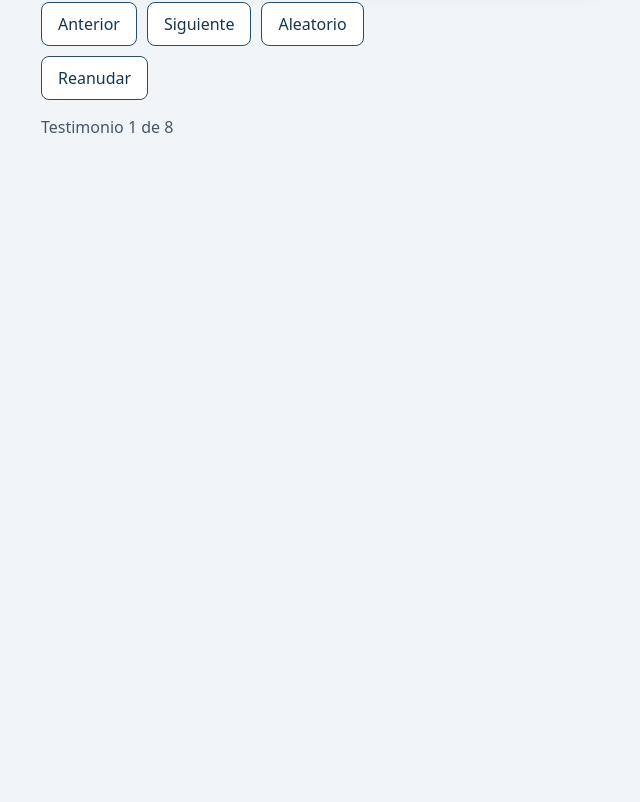
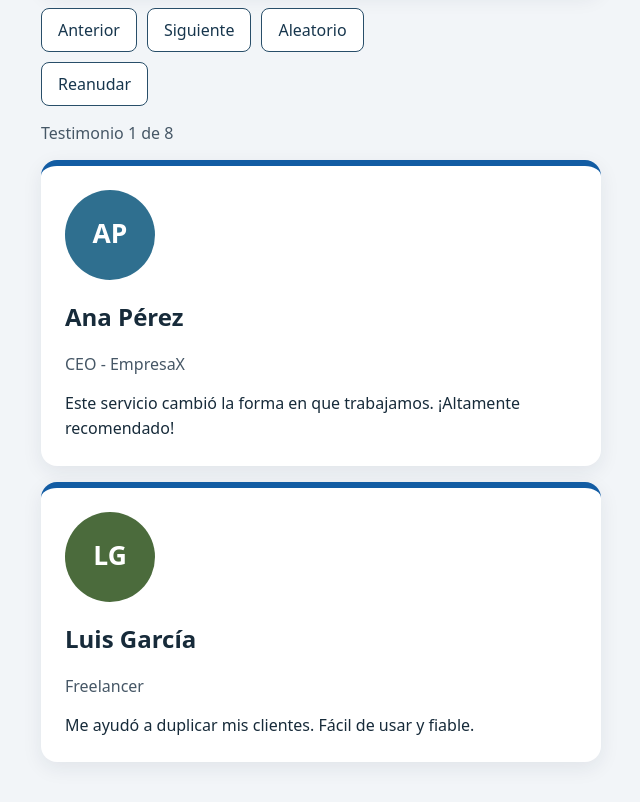
Before and after one commit to AndresHerreraOettinghaus/react-testimonios, a React (Vite) app: page / in a window 1280 px wide. Shown: the part 424-1226 px from the top of the page, without its empty margins (319-959 px from the left). Before the commit the page ends 800 px from the top, so only its background shows below. Built offline with nearby package versions, Linux system fonts and the light colour scheme.

Commit message:
Experimento: misma tarjeta en dos lugares
Una sola regla nueva en .testimonial-card (border-top) se aplica a
las tres tarjetas. Rama temporal; main conserva la navegación.

```diff
--- a/src/App.jsx
+++ b/src/App.jsx
@@ -64,6 +64,10 @@ export default function App() {
       <p className="counter">
         Testimonio {posicion + 1} de {total}
       </p>
+      <section aria-label="Ejemplos de testimonios">
+        <Testimonial item={testimonios[0]} />
+        <Testimonial item={testimonios[1]} />
+      </section>
     </main>
   );
 }
--- a/src/styles.css
+++ b/src/styles.css
@@ -11,6 +11,7 @@ h1 { font-size: clamp(1.5rem, 5vw, 2rem); }
   background: #fff; padding: 24px; border-radius: 16px;
   box-shadow: 0 6px 20px #172b3a14;
   overflow-wrap: anywhere;
+  border-top: 6px solid #125ca3; margin-bottom: 16px;
 }
 .testimonial-photo {
   display: block; border-radius: 50%; object-fit: cover;
```
